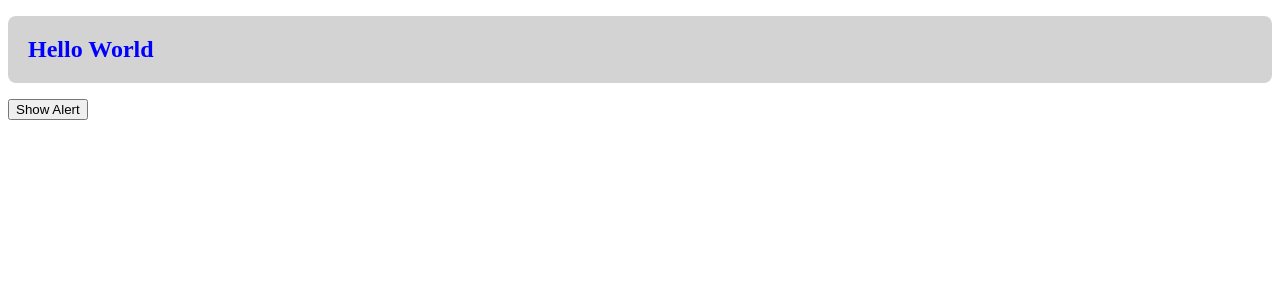
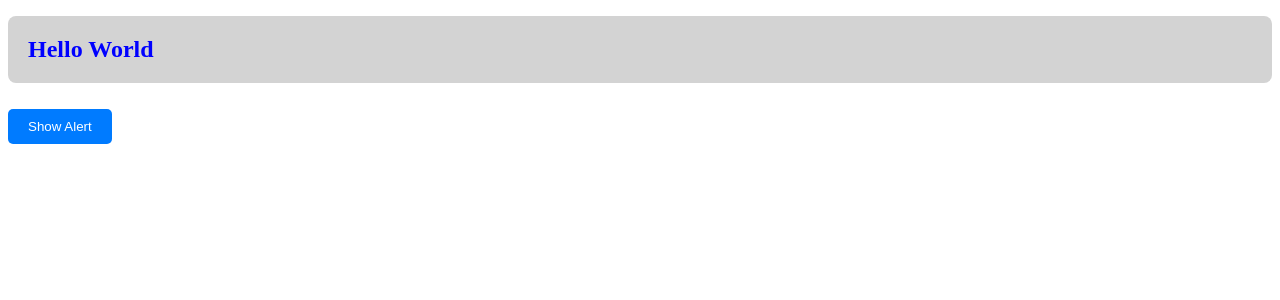
Before and after one commit to icchigoo/hello-world-app, a React (Create React App) app: page / in a window 1280 px wide. Shown: the top 300 px of the page. Built offline with nearby package versions, Linux system fonts and the light colour scheme.

Commit message:
Ezternal css

```diff
--- a/src/App.css
+++ b/src/App.css
@@ -96,3 +96,22 @@ button {
   margin-top: 10px;
   text-align: center;
 }
+
+
+/* src/App.css */
+#hello-world {
+  color: blue;
+  font-size: 24px;
+  background-color: lightgray;
+  padding: 20px;
+  border-radius: 8px;
+}
+
+button {
+  background-color: #007BFF;
+  color: white;
+  padding: 10px 20px;
+  border: none;
+  cursor: pointer;
+  margin-top: 10px;
+}
--- a/src/App.js
+++ b/src/App.js
@@ -1,4 +1,5 @@
 import React from 'react';
+import './App.css';
 
 function App() {
   const showAlert = () => {
```
